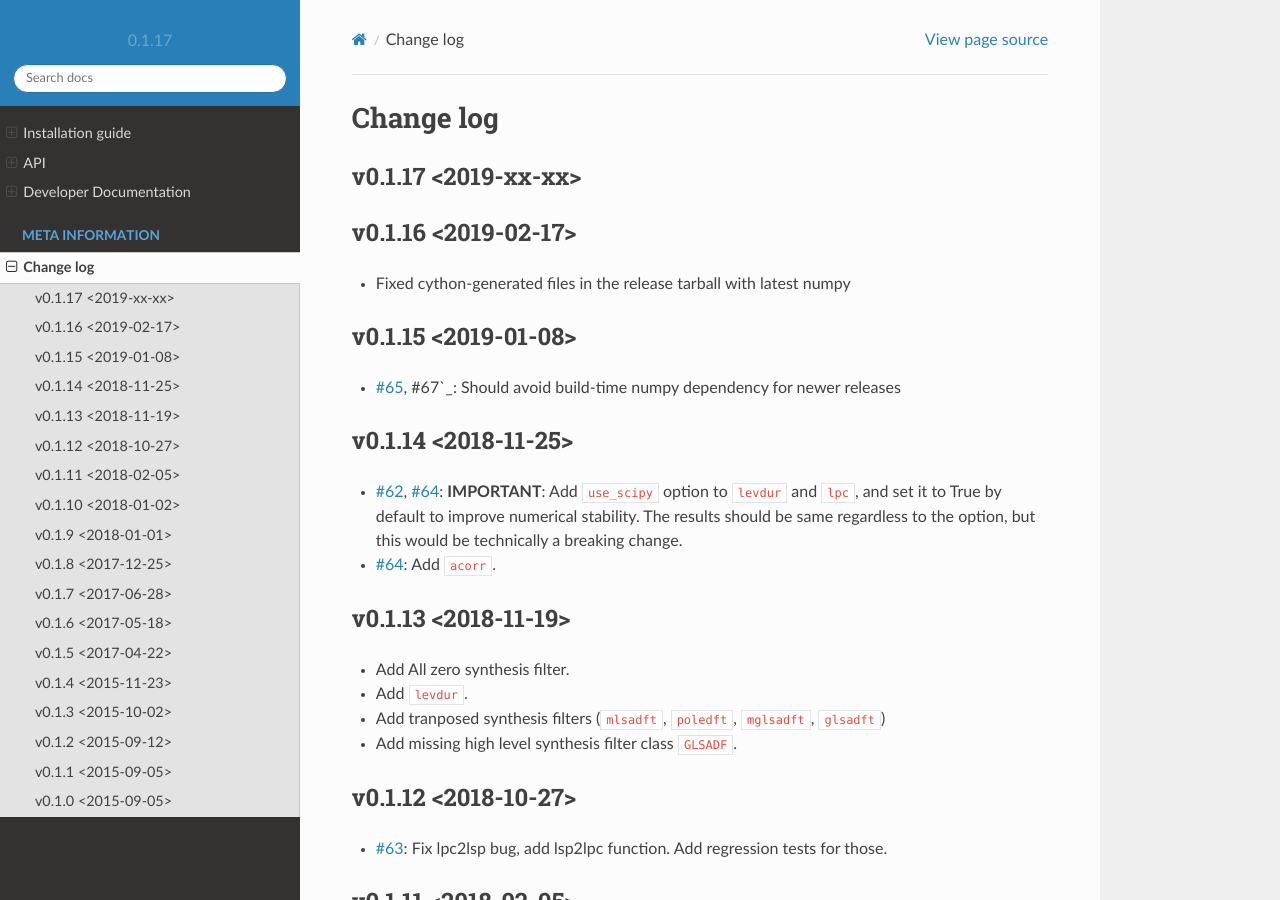
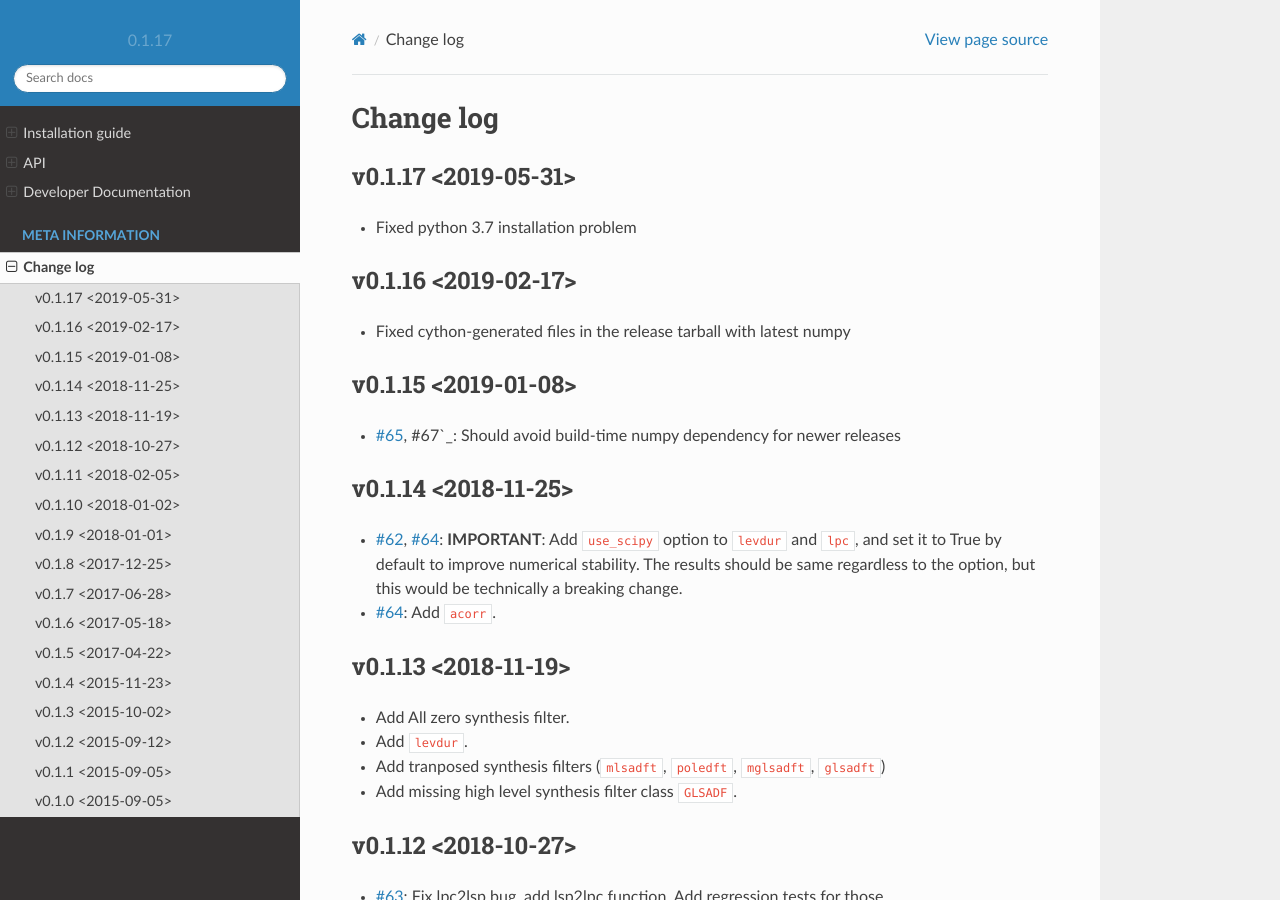
Before and after one commit to r9y9/pysptk, a Sphinx documentation site: the page built from docs/changelog.rst, in a window 1280 px wide and 900 px high. Built offline with Sphinx 7.4.7 and the Read the Docs theme 2.0.0, drawn with Linux system fonts in a browser that asks for light colours.

Commit message:
Fix for python3.7

```diff
--- a/docs/changelog.rst
+++ b/docs/changelog.rst
@@ -1,9 +1,10 @@
 Change log
 ==========
 
-v0.1.17 <2019-xx-xx>
+v0.1.17 <2019-05-31>
 --------------------
 
+- Fixed python 3.7 installation problem
 
 v0.1.16 <2019-02-17>
 --------------------
--- a/setup.py
+++ b/setup.py
@@ -64,7 +64,7 @@ class develop(setuptools.command.develop.develop):
 
 cmdclass = {"build_py": build_py, "develop": develop}
 
-min_cython_ver = '0.21.0'
+min_cython_ver = '0.28.0'
 try:
     import Cython
     ver = Cython.__version__
```
